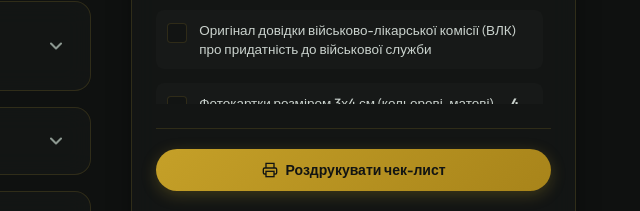
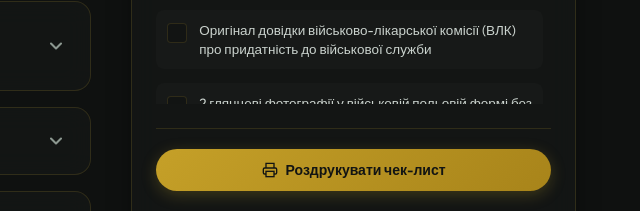
Before and after one commit to primusua-ux/kvp-zvi-faq, a plain HTML site: page index.html in a window 1280 px wide. Shown: the part 2129-2340 px from the top of the page, 640-1280 px from the left. Drawn offline with nearby package versions, Linux system fonts and the light colour scheme; a web font is replaced by a local one.

Commit message:
Update FAQ and checklist: update photo requirements

```diff
--- a/app.js
+++ b/app.js
@@ -47,7 +47,7 @@ const faqData = [
             <li>Ксерокопія диплома (звичайна) + копія диплома та додатка, завірені нотаріально;</li>
             <li>Копія приписного посвідчення або військового квитка — <strong>2 примірники</strong>;</li>
             <li>Оригінал довідки ВЛК про придатність до військової служби;</li>
-            <li>4 матові фотокартки 3х4 см;</li>
+            <li>2 глянцеві фотографії у військовій польовій формі без головного убору (9х12 см) + 6 матових фотографій (3х4 см) з білим куточком;</li>
             <li>Характеристика з місця навчання (роботи);</li>
             <li>Картонна папка-швидкозшивач та 4 прозорі файли.</li>
         </ul>
--- a/index.html
+++ b/index.html
@@ -308,7 +308,7 @@
                                 <polyline points="20 6 9 17 4 12"></polyline>
                             </svg>
                         </span>
-                        <span class="checklist-text">Фотокартки розміром 3х4 см (кольорові, матові) — <strong>4 шт.</strong> (вписати прізвище та ініціали на звороті кожної)</span>
+                        <span class="checklist-text">2 глянцеві фотографії у військовій польовій формі без головного убору (9х12 см) + 6 матових фотографій (3х4 см) з білим куточком</span>
                     </label>
                     <label class="checklist-item">
                         <input type="checkbox" data-id="doc-character">
```
